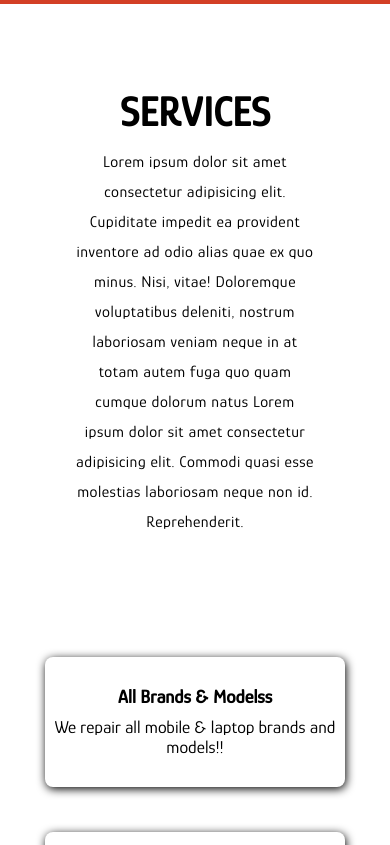
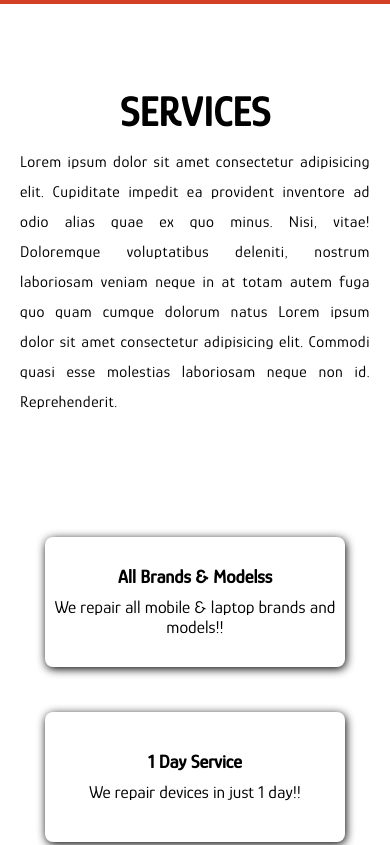
Before and after one commit to 09himanshu/templet, a plain HTML site: page index.html in a window 390 px wide. Shown: the part 2200-3045 px from the top of the page. Drawn offline with nearby package versions, Linux system fonts and the light colour scheme.

Commit message:
Update index.css

```diff
--- a/index.css
+++ b/index.css
@@ -426,7 +426,8 @@ button,input {
         padding: 20px 35px;
     }
     .service > .content > .contentpara{
-        margin: 0 75px;
+        text-align: justify;
+        margin: 0 20px;
         font-size: 1rem;
     }
     .service > .serviceProvided{
```
